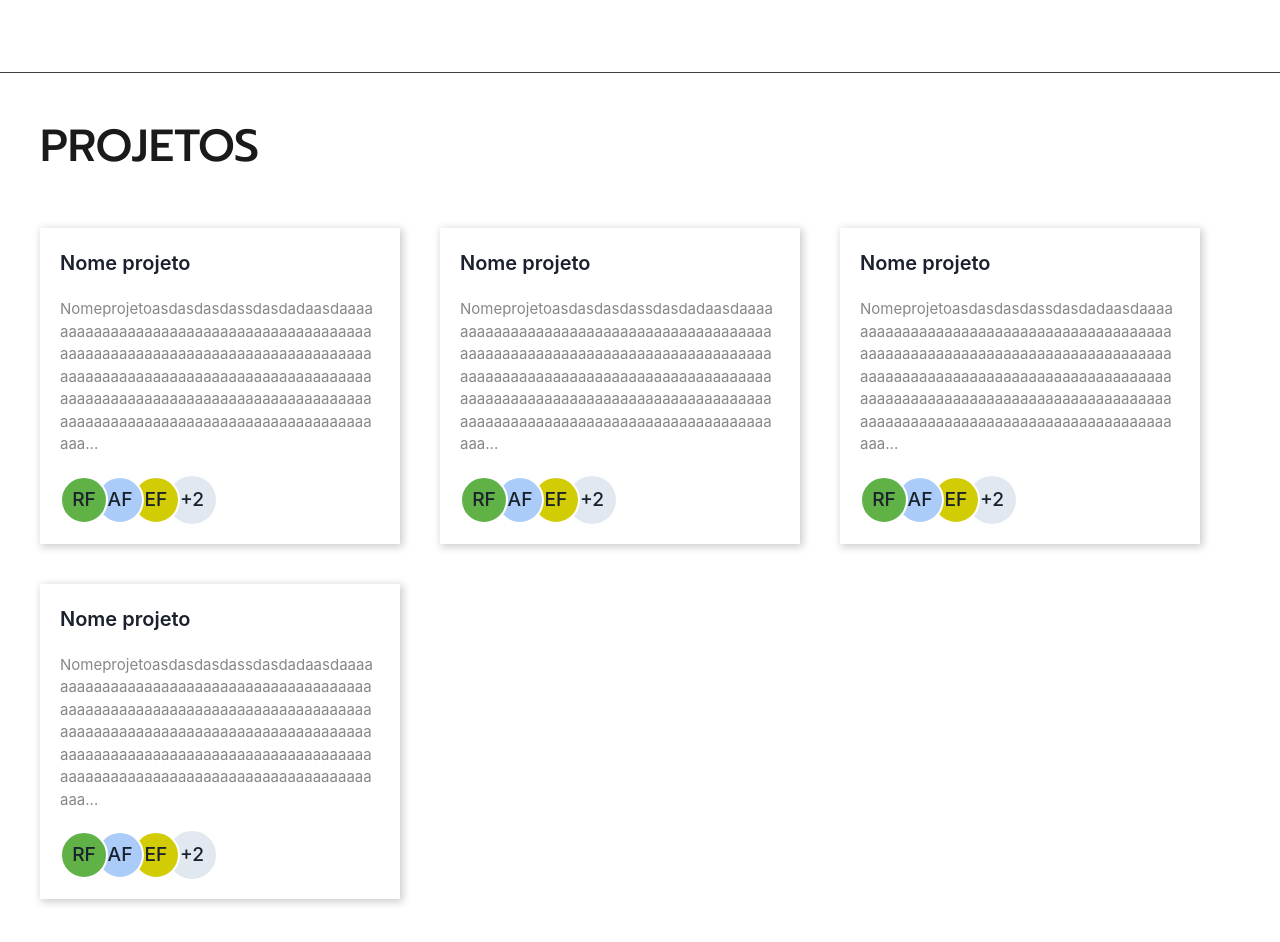
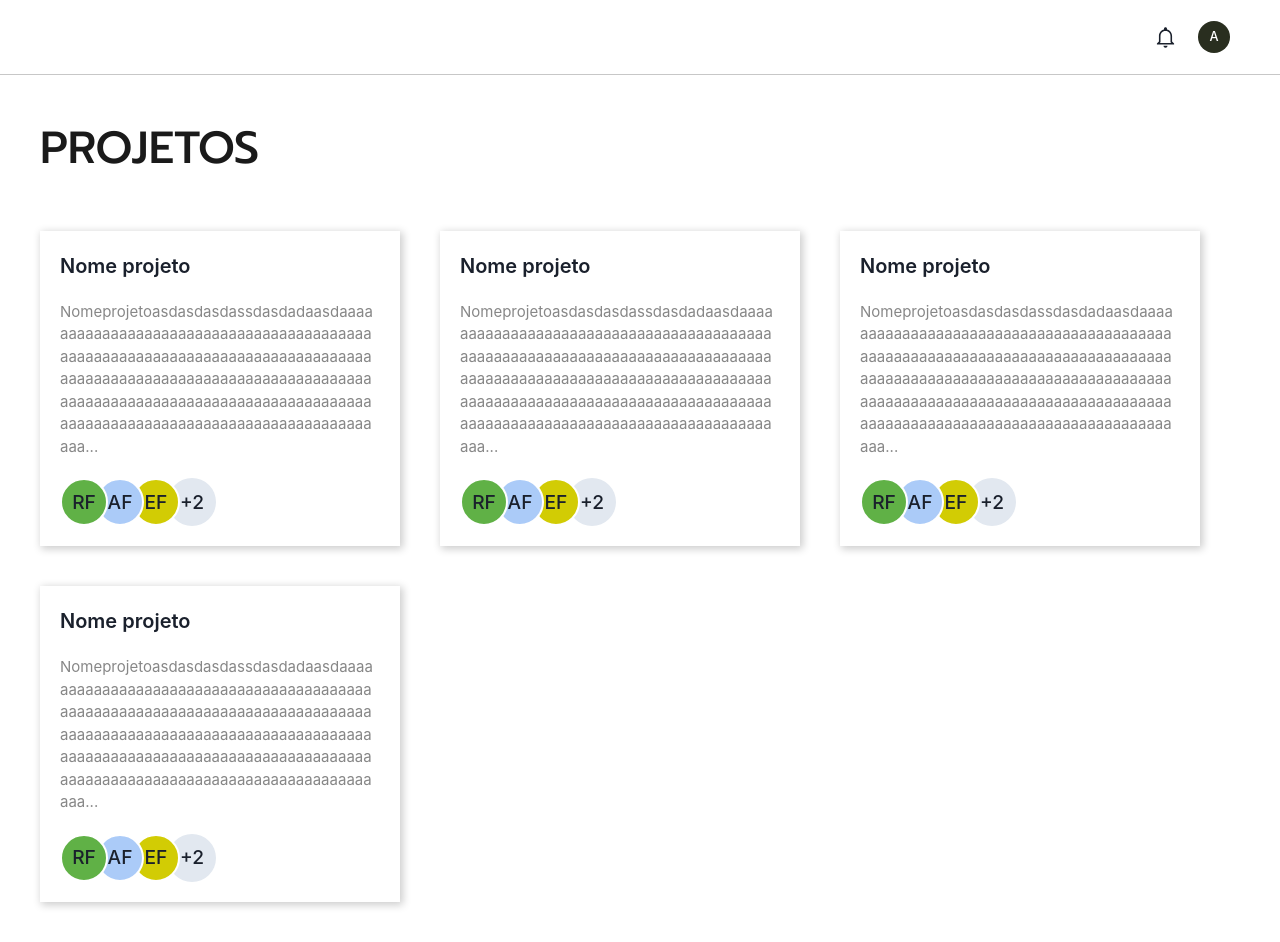
Before and after one commit to Alec-NK/protostar, a React (Create React App) app: page /projetos in a window 1280 px wide. Built offline with nearby package versions, Linux system fonts and the light colour scheme.

Commit message:
feat: add itens header

```diff
--- a/src/components/Header/index.tsx
+++ b/src/components/Header/index.tsx
@@ -1,9 +1,23 @@
-import { Link, NavLink } from "react-router-dom";
+import { Avatar, Wrap, WrapItem } from "@chakra-ui/react";
+import { IoMdNotificationsOutline } from "react-icons/io";
 
 import { Container } from "./styles";
 
 const Header = () => {
-  return <Container></Container>;
+    return (
+        <Container>
+            <button>
+                <IoMdNotificationsOutline />
+            </button>
+            <button>
+                <Wrap>
+                    <WrapItem>
+                        <Avatar size="sm" name="Alec" src="" />
+                    </WrapItem>
+                </Wrap>
+            </button>
+        </Container>
+    );
 };
 
 export default Header;
--- a/src/components/Header/styles.ts
+++ b/src/components/Header/styles.ts
@@ -1,9 +1,17 @@
 import styled from "styled-components";
 
 export const Container = styled.div`
+    grid-area: header;
     display: flex;
     flex-direction: row;
-    grid-area: header;
+    justify-content: end;
+    align-items: center;
     width: 100%;
-    border-bottom: solid 1px #404040;
+    padding-right: 50px;
+    font-size: 25px;
+    border-bottom: solid 1px #c7c7c7;
+
+    button {
+        margin-left: 20px;
+    }
 `;
```
